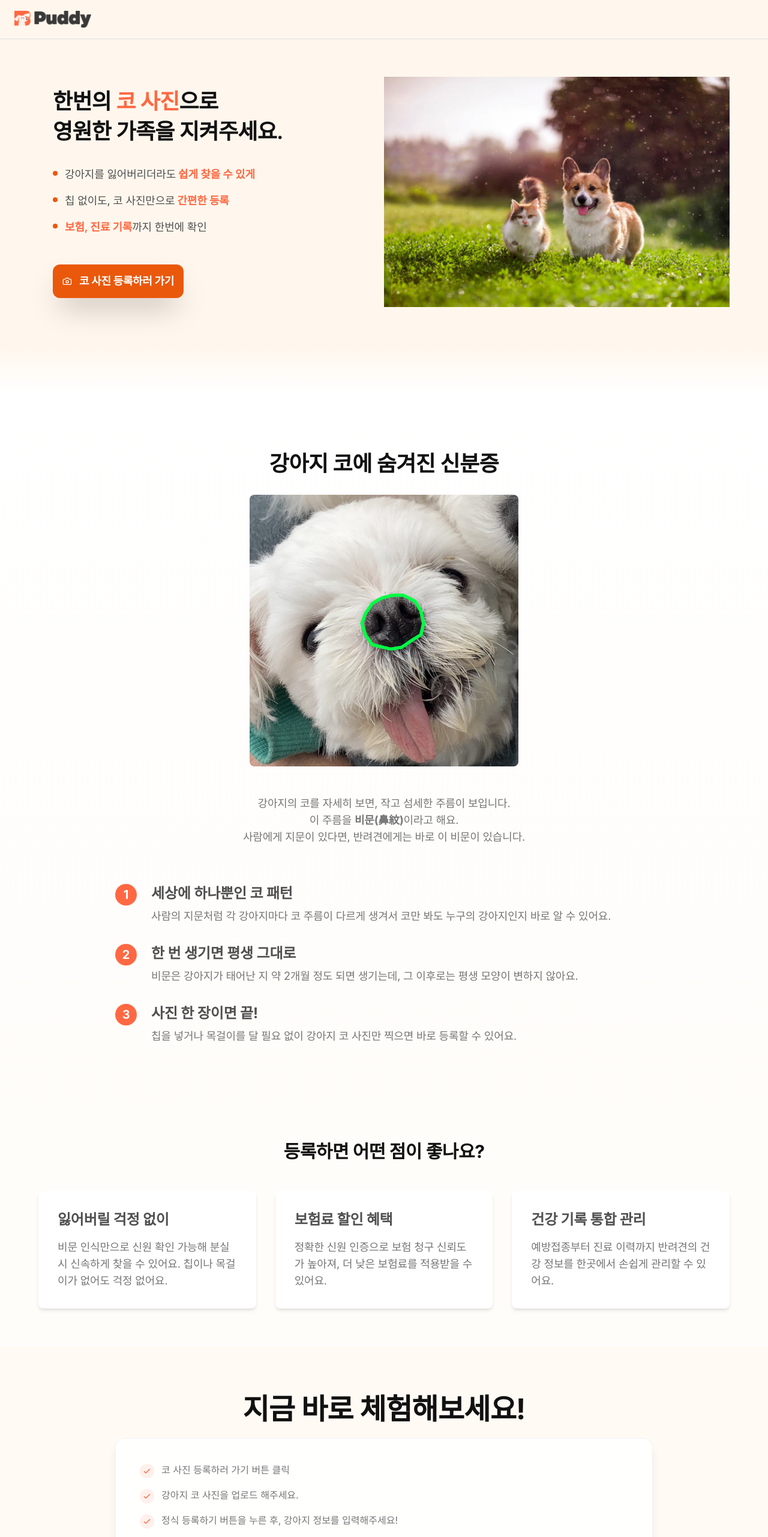
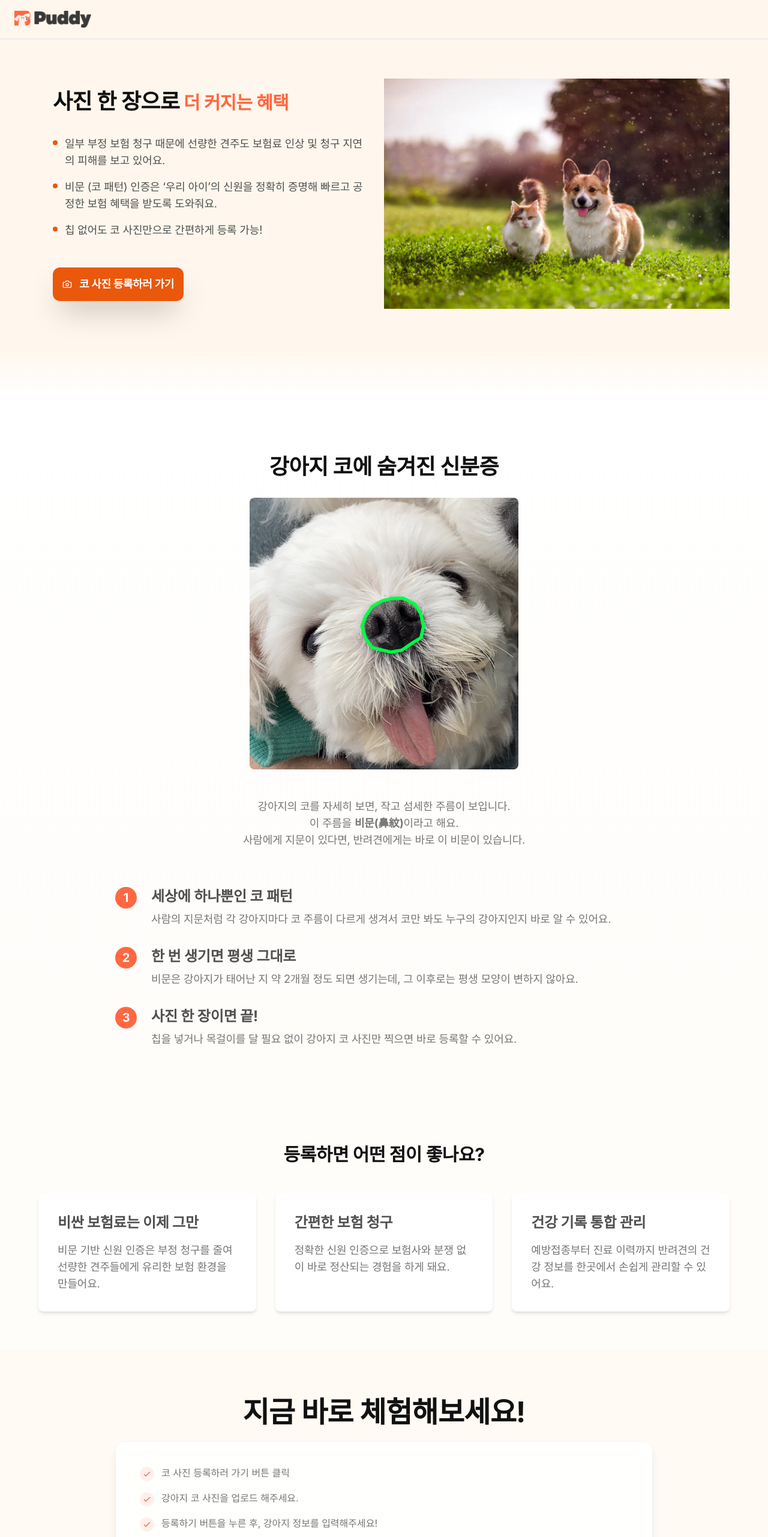
Before and after one commit to Exclusuive/dog_landing, a React (Vite) app: page / in a window 1280 px wide. Shown: the top 2563 px of the page at 60% size. Built offline with nearby package versions, Linux system fonts and the light colour scheme; no server answers; a web font is replaced by a local one.

Commit message:
feature : Insurance

```diff
--- a/src/components/sections/Hero.tsx
+++ b/src/components/sections/Hero.tsx
@@ -34,38 +34,30 @@ export default function Hero() {
                 Blockchain-Secured Pet Identity
               </div> */}
               {/* Headline */}
-              <h1 className="text-3xl sm:text-4xl font-bold leading-[1.4] text-[#111111] font-semibold sm:leading-[1.4]">
-                한번의 <span className="text-[#FF6842] font-bold">코 사진</span>
-                으로
-                <br /> 영원한 가족을 지켜주세요.
+              <h1 className="text-2xl sm:text-4xl font-bold leading-[1.4] text-[#111111] font-semibold sm:leading-[1.4]">
+                사진 한 장으로
+                <span className="text-[#FF6842] text-3xl"> 더 커지는 혜택</span>
               </h1>
               {/* Key Points */}
               <div className="sm:space-y-4 space-y-2 text-[#505050]">
                 <div className="flex items-start gap-3">
                   <div className="w-1.5 h-1.5 sm:w-2 sm:h-2 bg-orange-600 rounded-full mt-2.5 sm:mt-2 flex-shrink-0"></div>
                   <p className="text-base sm:text-lg ">
-                    강아지를 잃어버리더라도
-                    <span className="ml-1 font-semibold text-[#FF6842]">
-                      쉽게 찾을 수 있게
-                    </span>
+                    일부 부정 보험 청구 때문에 선량한 견주도 보험료 인상 및 청구
+                    지연의 피해를 보고 있어요.
                   </p>
                 </div>
                 <div className="flex items-start gap-3">
                   <div className="w-1.5 h-1.5 sm:w-2 sm:h-2 bg-orange-600 rounded-full mt-2.5 sm:mt-2 flex-shrink-0"></div>
                   <p className="text-base sm:text-lg ">
-                    칩 없이도, 코 사진만으로
-                    <span className="ml-1 font-semibold text-[#FF6842]">
-                      간편한 등록
-                    </span>
+                    비문 (코 패턴) 인증은 ‘우리 아이’의 신원을 정확히 증명해
+                    빠르고 공정한 보험 혜택을 받도록 도와줘요.
                   </p>
                 </div>
                 <div className="flex items-start gap-3">
                   <div className="w-1.5 h-1.5 sm:w-2 sm:h-2 bg-orange-600 rounded-full mt-2.5 sm:mt-2 flex-shrink-0"></div>
                   <p className="text-base sm:text-lg ">
-                    <span className="font-semibold text-[#FF6842]">
-                      보험, 진료 기록
-                    </span>
-                    까지 한번에 확인
+                    칩 없어도 코 사진만으로 간편하게 등록 가능!
                   </p>
                 </div>
               </div>
--- a/src/components/sections/HowItWorks.tsx
+++ b/src/components/sections/HowItWorks.tsx
@@ -1,14 +1,14 @@
 export default function HowItWorks() {
   const features = [
     {
-      title: "잃어버릴 걱정 없이",
+      title: "비싼 보험료는 이제 그만",
       description:
-        "비문 인식만으로 신원 확인 가능해 분실 시 신속하게 찾을 수 있어요. 칩이나 목걸이가 없어도 걱정 없어요.",
+        "비문 기반 신원 인증은 부정 청구를 줄여 선량한 견주들에게 유리한 보험 환경을 만들어요.",
     },
     {
-      title: "보험료 할인 혜택",
+      title: "간편한 보험 청구",
       description:
-        "정확한 신원 인증으로 보험 청구 신뢰도가 높아져, 더 낮은 보험료를 적용받을 수 있어요.",
+        "정확한 신원 인증으로 보험사와 분쟁 없이 바로 정산되는 경험을 하게 돼요.",
     },
     {
       title: "건강 기록 통합 관리",
--- a/src/components/sections/TryItNow.tsx
+++ b/src/components/sections/TryItNow.tsx
@@ -7,7 +7,10 @@ export default function TryItNow() {
 
   return (
     <>
-      <section id="try-it" className="py-16 sm:py-20 px-8 bg-orange-50/60 pt-16">
+      <section
+        id="try-it"
+        className="py-16 sm:py-20 px-8 bg-orange-50/60 pt-16"
+      >
         <div className="container mx-auto max-w-4xl text-center">
           <h2
             className="text-2xl md:text-5xl font-bold mb-6"
@@ -97,7 +100,7 @@ export default function TryItNow() {
                     className="text-sm sm:text-base leading-relaxed text-start"
                     style={{ color: "#767676" }}
                   >
-                    정식 등록하기 버튼을 누른 후, 강아지 정보를 입력해주세요!
+                    등록하기 버튼을 누른 후, 강아지 정보를 입력해주세요!
                   </p>
                 </div>
                 {/* 데스크톱에서만 표시 */}
--- a/src/utils/makeWebhook.ts
+++ b/src/utils/makeWebhook.ts
@@ -50,7 +50,7 @@ export const sendRegistrationToMake = async (
         // 메타데이터
         registration_date: new Date().toISOString(),
         registration_timestamp: Date.now(),
-        landing_type: "SJ",
+        landing_type: "SY",
       }),
     });
 
```
